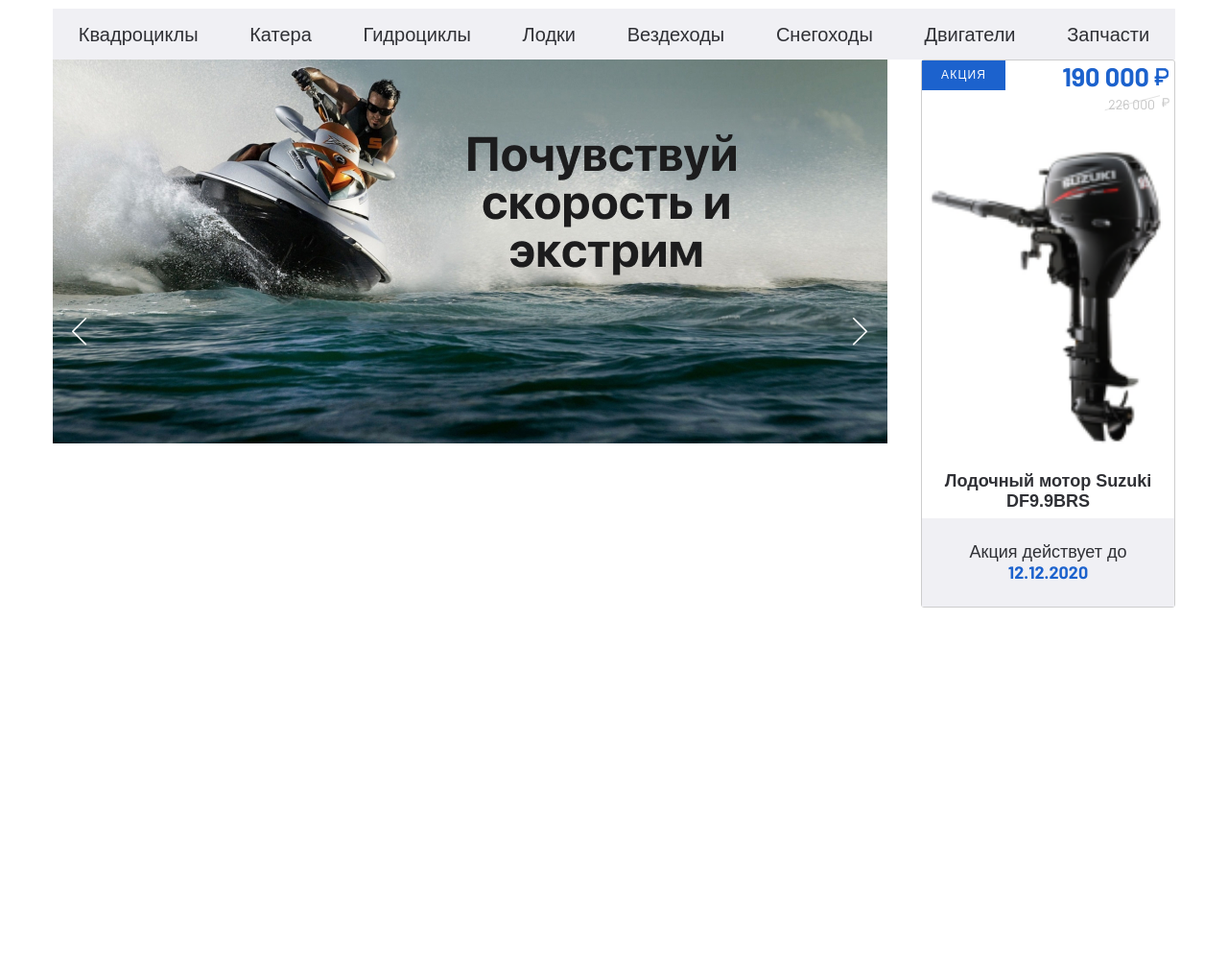
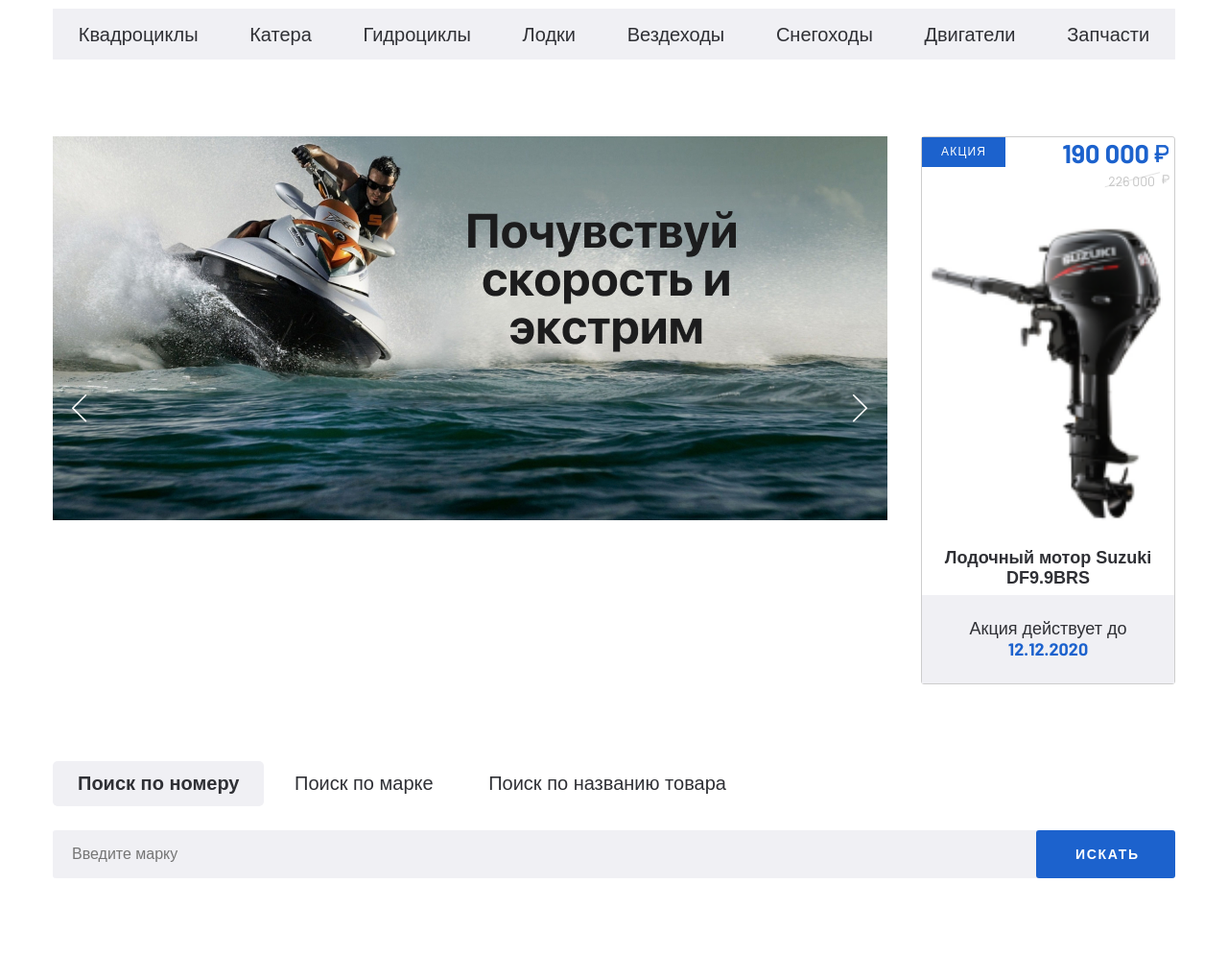
Before and after one commit to alexSmkh/watercrafts, a plain HTML site: page index.html in a window 1280 px wide. Shown: the part 113-1108 px from the top of the page at 96% size. Before the commit the page ends 800 px from the top, so only its background shows below. Drawn offline with nearby package versions, Linux system fonts and the light colour scheme.

Commit message:
Added searching tabs

```diff
--- a/css/style.css
+++ b/css/style.css
@@ -11,6 +11,7 @@ html {
 a {
   text-decoration: none;
   color: inherit;
+  display: inline-block;
 }
 
 ul,
@@ -41,14 +42,18 @@ body {
   font-weight: 400;
 }
 
+.page_section {
+  margin-bottom: 80px;
+}
+
 .container {
   max-width: 1200px;
   padding: 0 15px;
   margin: 0 auto;
 }
 
-header__bottom {
-  margin-bottom: 78px;
+.header__bottom {
+  margin-bottom: 80px;
 }
 
 .header__top-inner {
@@ -264,7 +269,7 @@ header__bottom {
 }
 
 .sale-item__price-new::after {
-  content: '';
+  content: "";
   background-image: url(../images/icons-price.svg);
   position: absolute;
   right: 0;
@@ -281,12 +286,12 @@ header__bottom {
   color: #c4c4c4;
   padding: 2px 5px;
   margin-right: 15px;
-  background-image: url('../images/old-line.svg');
+  background-image: url("../images/old-line.svg");
   background-repeat: no-repeat;
 }
 
 .sale-item__price-old::after {
-  content: '';
+  content: "";
   background-image: url(../images/icons-price-old.svg);
   position: absolute;
   right: -10px;
@@ -300,10 +305,9 @@ header__bottom {
   padding: 25px 20px;
   font-size: 18px;
   line-height: 21px;
-
 }
 
-.sale-item__footer span{
+.sale-item__footer span {
   color: #1c62cd;
   display: block;
   font-weight: 700;
@@ -313,7 +317,7 @@ header__bottom {
 .sale-item__title {
   font-size: 18px;
   line-height: 21px;
-  font-family: 'SFProDisplay-Bold', sans-serif;
+  font-family: "SFProDisplay-Bold", sans-serif;
   font-weight: 700;
   margin-bottom: 7px;
 }
@@ -326,3 +330,63 @@ header__bottom {
 .sale-item__img {
   object-fit: contain;
 }
+
+.search__tabs {
+  margin-bottom: 25px;
+}
+
+.search__tabs-item {
+  padding: 11px 26px 12px;
+}
+
+.search__tabs-item--active {
+  border-radius: 5px;
+  background-color: #f0f0f4;
+  font-family: "SFProDisplay-Bold", sans-serif;
+  font-weight: 700;
+}
+
+.search__content-item {
+  display: none;
+}
+
+.search__content-item--active {
+  display: block;
+}
+
+.search__content-form {
+  display: flex;
+}
+
+.search__content-btn {
+  width: 145px;
+  height: 50px;
+  background: #1c62cd;
+  border-radius: 3px;
+  color: #fff;
+  font-family: "SFProDisplay-Bold", sans-serif;
+  font-style: normal;
+  font-weight: bold;
+  font-size: 14px;
+  line-height: 17px;
+  letter-spacing: 0.12em;
+  text-transform: uppercase;
+  padding: 17px 41px;
+  border: none;
+  margin-left: -3px;
+}
+
+.search__content-input {
+  height: 50px;
+  background: #f0f0f4;
+  border-radius: 3px;
+  padding: 5px 20px;
+  border: none;
+  line-height: 19px;
+  font-size: 16px;
+  width: 100%;
+}
+
+.serach__content-input::placeholder {
+  color: #656464;
+}
--- a/index.html
+++ b/index.html
@@ -8,7 +8,10 @@
     <link rel="stylesheet" href="css/normalize.css" />
     <link rel="stylesheet" href="css/slick.css" />
     <link rel="stylesheet" href="css/fonts.css" />
-    <link href="https://fonts.googleapis.com/css2?family=Barlow:wght@400;700&display=swap" rel="stylesheet">
+    <link
+      href="https://fonts.googleapis.com/css2?family=Barlow:wght@400;700&display=swap"
+      rel="stylesheet"
+    />
     <link rel="stylesheet" href="css/style.css" />
   </head>
   <body>
@@ -57,7 +60,7 @@
         </div>
       </div>
 
-      <div class="header__botttom">
+      <div class="header__bottom">
         <div class="container">
           <ul class="menu-categories">
             <li class="menu-categories__item">
@@ -89,27 +92,51 @@
       </div>
     </header>
 
-    <section class="banner-section">
+    <section class="banner-section  page_section">
       <div class="container">
         <div class="banner-section__inner">
           <div class="banner-section__slider">
             <a class="banner-section__slider-item" href="#">
-              <img class="banner-section__slider-img" src="images/banner-slider.jpg" alt="" />
+              <img
+                class="banner-section__slider-img"
+                src="images/banner-slider.jpg"
+                alt=""
+              />
             </a>
             <a class="banner-section__slider-item" href="#">
-              <img class="banner-section__slider-img" src="images/banner-slider.jpg" alt="" />
+              <img
+                class="banner-section__slider-img"
+                src="images/banner-slider.jpg"
+                alt=""
+              />
             </a>
             <a class="banner-section__slider-item" href="#">
-              <img class="banner-section__slider-img" src="images/banner-slider.jpg" alt="" />
+              <img
+                class="banner-section__slider-img"
+                src="images/banner-slider.jpg"
+                alt=""
+              />
             </a>
             <a class="banner-section__slider-item" href="#">
-              <img class="banner-section__slider-img" src="images/banner-slider.jpg" alt="" />
+              <img
+                class="banner-section__slider-img"
+                src="images/banner-slider.jpg"
+                alt=""
+              />
             </a>
             <a class="banner-section__slider-item" href="#">
-              <img class="banner-section__slider-img" src="images/banner-slider.jpg" alt="" />
+              <img
+                class="banner-section__slider-img"
+                src="images/banner-slider.jpg"
+                alt=""
+              />
             </a>
             <a class="banner-section__slider-item" href="#">
-              <img class="banner-section__slider-img" src="images/banner-slider.jpg" alt="" />
+              <img
+                class="banner-section__slider-img"
+                src="images/banner-slider.jpg"
+                alt=""
+              />
             </a>
           </div>
           <a class="banner-section__item sale-item" hred="#">
@@ -135,6 +162,58 @@
       </div>
     </section>
 
+    <section class="search page_section">
+      <div class="container">
+        <div class="search__inner">
+          <div class="search__tabs">
+            <a class="search__tabs-item search__tabs-item--active" href="#tab-1">Поиск по номеру</a>
+            <a class="search__tabs-item" href="#tab-2">Поиск по марке</a>
+            <a class="search__tabs-item" href="#tab-3"
+              >Поиск по названию товара</a
+            >
+          </div>
+          <div class="search__content">
+            <div id="tab-1" class="search__content-item search__content-item--active">
+              <form class="search__content-form" action="">
+                <input
+                  class="search__content-input"
+                  type="text"
+                  placeholder="Введите марку"
+                />
+                <button class="search__content-btn" type="submit">
+                  искать
+                </button>
+              </form>
+            </div>
+            <div id="tab-2" class="search__content-item">
+              <form class="search__content-form" action="">
+                <input
+                  class="search__content-input"
+                  type="text"
+                  placeholder="Введите номер"
+                />
+                <button class="search__content-btn" type="submit">
+                  искать
+                </button>
+              </form>
+            </div>
+            <div id="tab-3" class="search__content-item">
+              <form class="search__content-form" action="">
+                <input
+                  class="search__content-input"
+                  type="text"
+                  placeholder="Введите название товара"
+                />
+                <button class="search__content-btn" type="submit">
+                  искать
+                </button>
+              </form>
+            </div>
+          </div>
+        </div>
+      </div>
+    </section>
+
     <script src="https://ajax.googleapis.com/ajax/libs/jquery/3.4.1/jquery.min.js"></script>
     <script src="js/slick.min.js"></script>
     <script src="js/main.js"></script>
--- a/js/main.js
+++ b/js/main.js
@@ -1,5 +1,4 @@
 $(function () {
-
   $(".banner-section__slider").slick({
     dots: true,
     prevArrow:
@@ -8,4 +7,12 @@ $(function () {
       '<button class="banner-section__slider-btn banner-section__slider-btnnext"><img src="images/arrow-right.svg"></button>',
   });
 
+  $(".search__tabs-item").on("click", function (e) {
+    e.preventDefault();
+    $(".search__tabs-item").removeClass("search__tabs-item--active");
+    $(".search__content-item").removeClass("search__content-item--active");
+
+    $(this).addClass("search__tabs-item--active");
+    $($(this).attr("href")).addClass("search__content-item--active");
+  });
 });
```
